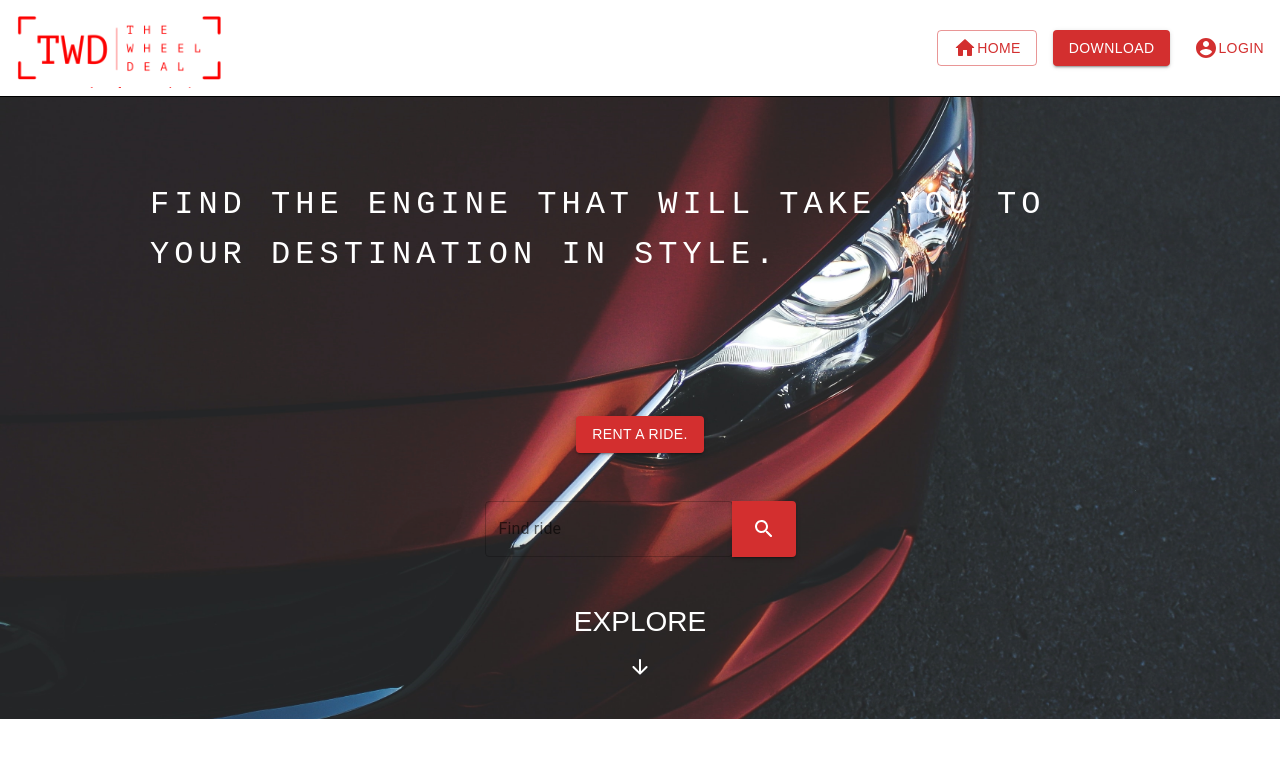
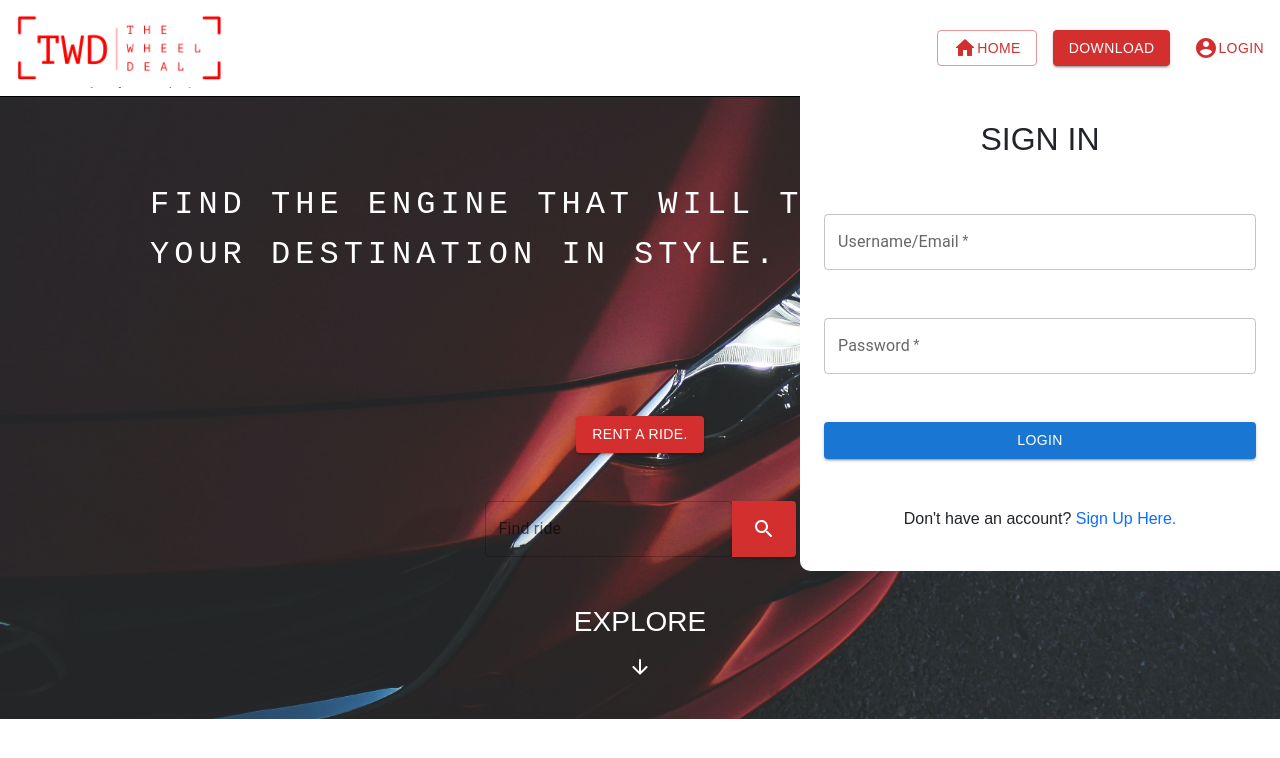
Before and after one commit to MwangiNelson/TWD-react, a React (Create React App) app: page / in a window 1280 px wide. Shown: the top 758 px of the page. Built offline with nearby package versions, Linux system fonts and the light colour scheme; a web font is replaced by a local one.

Commit message:
untoggled-login form

```diff
--- a/package.json
+++ b/package.json
@@ -21,6 +21,7 @@
     "granim": "^2.0.0",
     "react": "^17.0.2",
     "react-dom": "^17.0.2",
+    "react-router-dom": "^6.3.0",
     "react-scripts": "5.0.0",
     "styled-components": "^5.3.5",
     "web-vitals": "^2.1.4"
--- a/src/components/login.js
+++ b/src/components/login.js
@@ -4,11 +4,11 @@ import CommonButton from "./space.style";
 
 function LoginForm() {
   const bg = {
-    backgroundColor: "#FFFDD0",
+    backgroundColor: "#fff",
     position: "fixed",
-    borderRadius: "10px",
-    border: "1px solid black",
+    borderRadius: "0 0 0px 10px",
     height: "max-content",
+    right:'0',
     width: "30rem",
     textAlign: "center",
     top:'5rem',
@@ -28,7 +28,7 @@ function LoginForm() {
   };
 
   return (
-    <div className="container-sm mt-4" style={bg}>
+    <div className="container-sm mt-3" style={bg}>
       <div className="row p-4" style={myStyle}>
         <h2>sign in</h2>
       </div>
--- a/src/components/navBar.js
+++ b/src/components/navBar.js
@@ -1,6 +1,7 @@
 import React, { Component,useState } from "react";
 import "../body.css";
 import { Button } from "@mui/material";
+import LoginForm from "./login";
 import CommonButton from "./space.style";
 import {
   HomeRounded,
@@ -26,6 +27,7 @@ const Navbar = () => {
         fontFamily: ["Barlow Condensed", "sans-serif"].join(","),
       }}
     >
+     <LoginForm />
 
       <div className="row justify-content-between nav p-0 body-head">
         <div className="col-sm p-2 logo-box w-50" style={{ marginLeft: "5px" }}>
```
Also changed, not shown: 1 other file (tests, documents, lock files or other folders).
